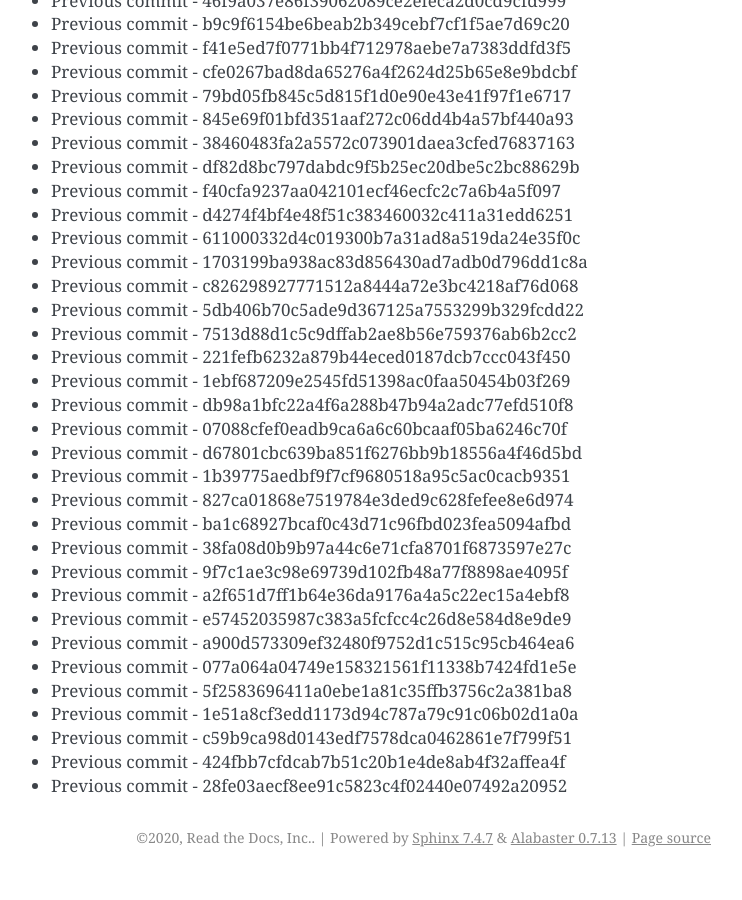
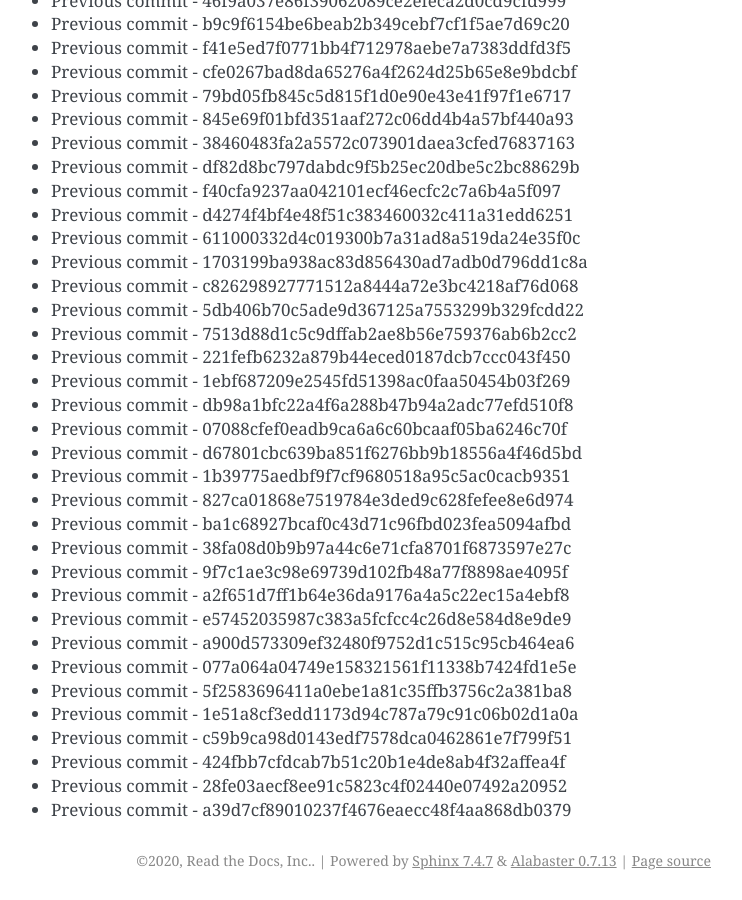
Before and after one commit to readthedocs/rtd-git-stresstest, a Sphinx documentation site: the page built from docs/updates.rst, in a window 1280 px wide and 900 px high, scrolled down 34399 px. Shown: the whole window, without its empty margins (399-1141 px from the left). Built offline with Sphinx 7.4.7, drawn with Linux system fonts in a browser that asks for light colours; before the commit the page ends 35276 px from its top, so only the background shows below that.

Commit message:
Generating commit from previous: a39d7cf89010237f4676eaecc48f4aa868db0379

```diff
--- a/docs/updates.rst
+++ b/docs/updates.rst
@@ -1477,3 +1477,4 @@ It can be tested for any performance characteristics.
 * Previous commit - c59b9ca98d0143edf7578dca0462861e7f799f51
 * Previous commit - 424fbb7cfdcab7b51c20b1e4de8ab4f32affea4f
 * Previous commit - 28fe03aecf8ee91c5823c4f02440e07492a20952
+* Previous commit - a39d7cf89010237f4676eaecc48f4aa868db0379
```
